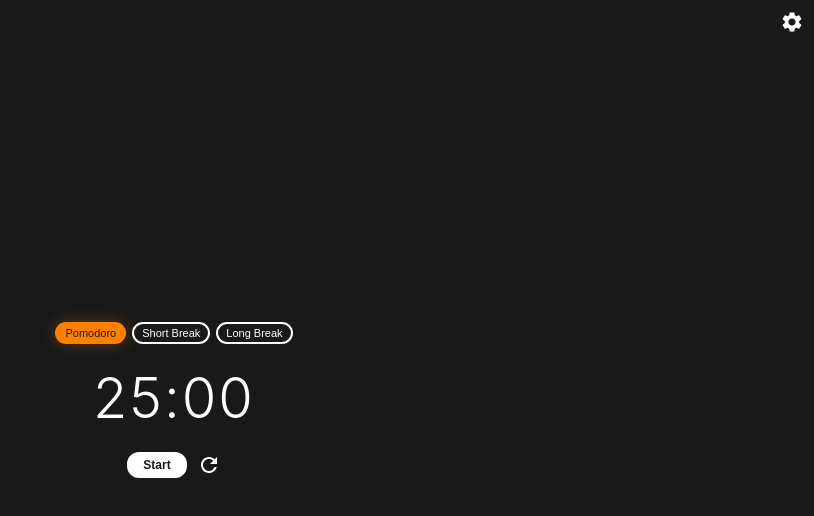
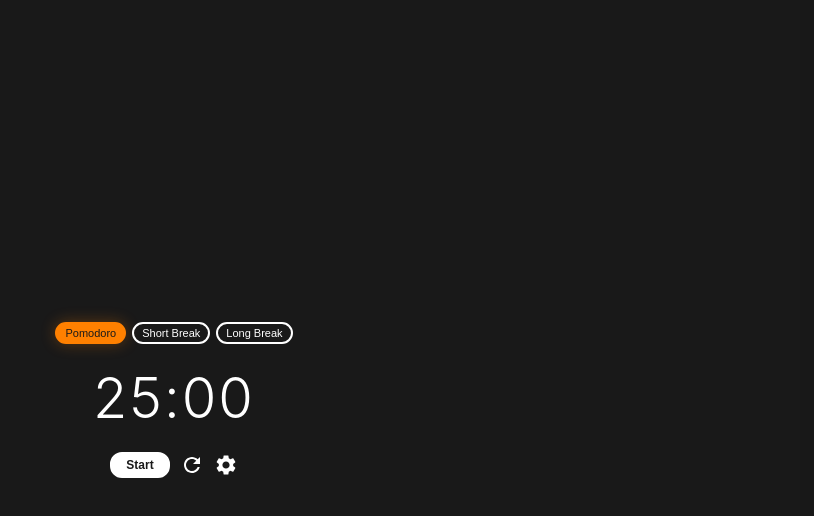
Before and after one commit to nsheetz09-boop/Pomodoro, a plain HTML site: page index.html in a window 1280 px wide. Shown: the whole page, without its empty margins (466-1280 px from the left). Drawn offline with Linux system fonts and the light colour scheme.

Commit message:
Update index.html

```diff
--- a/index.html
+++ b/index.html
@@ -25,15 +25,11 @@
         }
 
         .config-icon {
-            position: fixed;
-            top: 10px;
-            right: 10px;
             width: 24px;
             height: 24px;
             cursor: pointer;
             fill: var(--text-color, #FFFFFF);
             transition: all 0.3s ease;
-            z-index: 1000;
         }
 
         .config-icon:hover {
@@ -229,11 +225,6 @@
     </style>
 </head>
 <body>
-    <!-- Settings Icon -->
-    <svg class="config-icon" onclick="toggleConfig()" viewBox="0 0 24 24">
-        <path d="M19.14,12.94c0.04-0.3,0.06-0.61,0.06-0.94c0-0.32-0.02-0.64-0.07-0.94l2.03-1.58c0.18-0.14,0.23-0.41,0.12-0.61 l-1.92-3.32c-0.12-0.22-0.37-0.29-0.59-0.22l-2.39,0.96c-0.5-0.38-1.03-0.7-1.62-0.94L14.4,2.81c-0.04-0.24-0.24-0.41-0.48-0.41 h-3.84c-0.24,0-0.43,0.17-0.47,0.41L9.25,5.35C8.66,5.59,8.12,5.92,7.63,6.29L5.24,5.33c-0.22-0.08-0.47,0-0.59,0.22L2.74,8.87 C2.62,9.08,2.66,9.34,2.86,9.48l2.03,1.58C4.84,11.36,4.8,11.69,4.8,12s0.02,0.64,0.07,0.94l-2.03,1.58 c-0.18,0.14-0.23,0.41-0.12,0.61l1.92,3.32c0.12,0.22,0.37,0.29,0.59,0.22l2.39-0.96c0.5,0.38,1.03,0.7,1.62,0.94l0.36,2.54 c0.05,0.24,0.24,0.41,0.48,0.41h3.84c0.24,0,0.44-0.17,0.47-0.41l0.36-2.54c0.59-0.24,1.13-0.56,1.62-0.94l2.39,0.96 c0.22,0.08,0.47,0,0.59-0.22l1.92-3.32c0.12-0.22,0.07-0.47-0.12-0.61L19.14,12.94z M12,15.6c-1.98,0-3.6-1.62-3.6-3.6 s1.62-3.6,3.6-3.6s3.6,1.62,3.6,3.6S13.98,15.6,12,15.6z"/>
-    </svg>
-
     <!-- Overlay -->
     <div class="overlay" onclick="toggleConfig()"></div>
 
@@ -290,6 +281,9 @@
             <button id="startPauseBtn" onclick="toggleTimer()">Start</button>
             <svg class="restart-icon" onclick="restartTimer()" viewBox="0 0 24 24">
                 <path d="M17.65,6.35C16.2,4.9 14.21,4 12,4c-4.42,0 -7.99,3.58 -7.99,8s3.57,8 7.99,8c3.73,0 6.84,-2.55 7.73,-6h-2.08c-0.82,2.33 -3.04,4 -5.65,4 -3.31,0 -6,-2.69 -6,-6s2.69,-6 6,-6c1.66,0 3.14,0.69 4.22,1.78L13,11h7V4L17.65,6.35z"/>
+            </svg>
+            <svg class="config-icon" onclick="toggleConfig()" viewBox="0 0 24 24">
+                <path d="M19.14,12.94c0.04-0.3,0.06-0.61,0.06-0.94c0-0.32-0.02-0.64-0.07-0.94l2.03-1.58c0.18-0.14,0.23-0.41,0.12-0.61 l-1.92-3.32c-0.12-0.22-0.37-0.29-0.59-0.22l-2.39,0.96c-0.5-0.38-1.03-0.7-1.62-0.94L14.4,2.81c-0.04-0.24-0.24-0.41-0.48-0.41 h-3.84c-0.24,0-0.43,0.17-0.47,0.41L9.25,5.35C8.66,5.59,8.12,5.92,7.63,6.29L5.24,5.33c-0.22-0.08-0.47,0-0.59,0.22L2.74,8.87 C2.62,9.08,2.66,9.34,2.86,9.48l2.03,1.58C4.84,11.36,4.8,11.69,4.8,12s0.02,0.64,0.07,0.94l-2.03,1.58 c-0.18,0.14-0.23,0.41-0.12,0.61l1.92,3.32c0.12,0.22,0.37,0.29,0.59,0.22l2.39-0.96c0.5,0.38,1.03,0.7,1.62,0.94l0.36,2.54 c0.05,0.24,0.24,0.41,0.48,0.41h3.84c0.24,0,0.44-0.17,0.47-0.41l0.36-2.54c0.59-0.24,1.13-0.56,1.62-0.94l2.39,0.96 c0.22,0.08,0.47,0,0.59-0.22l1.92-3.32c0.12-0.22,0.07-0.47-0.12-0.61L19.14,12.94z M12,15.6c-1.98,0-3.6-1.62-3.6-3.6 s1.62-3.6,3.6-3.6s3.6,1.62,3.6,3.6S13.98,15.6,12,15.6z"/>
             </svg>
         </div>
     </div>
```
